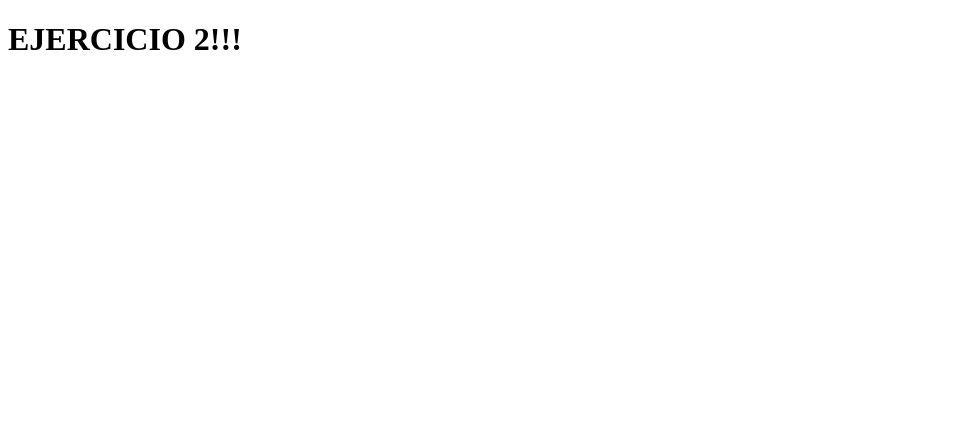
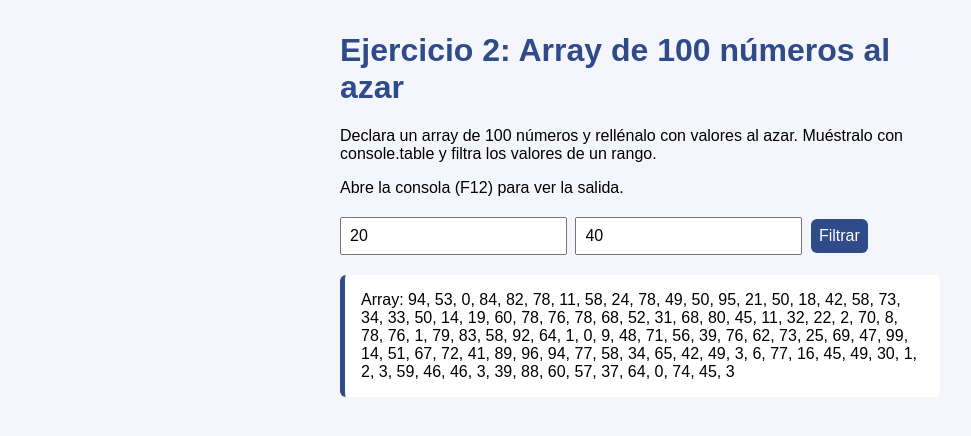
Before and after one commit to joaaquin-cstll/joaaquin-cstll.github.io, a plain HTML site: page fundamentos-js/ejercicio2/index.html in a window 1280 px wide. Shown: the whole page, without its empty margins (0-971 px from the left). Drawn offline with Linux system fonts and the light colour scheme.

Commit message:
ejercicios hasta el 5

```diff
--- /dev/null
+++ b/fundamentos-js/ejercicio1/style.css
@@ -0,0 +1,32 @@
+body {
+  font-family: Arial, sans-serif;
+  max-width: 600px;
+  margin: 2rem auto;
+  padding: 0 1rem;
+  background: #f4f6fb;
+}
+
+h1 { color: #2f4b8a; }
+
+input, button {
+  padding: 8px;
+  margin: 4px 4px 4px 0;
+  font-size: 1rem;
+}
+
+button {
+  background: #2f4b8a;
+  color: white;
+  border: none;
+  border-radius: 6px;
+  cursor: pointer;
+}
+
+#resultado {
+  margin-top: 1rem;
+  padding: 1rem;
+  background: white;
+  border-left: 5px solid #2f4b8a;
+  border-radius: 6px;
+  white-space: pre-line;
+}
--- a/fundamentos-js/ejercicio2/index.html
+++ b/fundamentos-js/ejercicio2/index.html
@@ -1,12 +1,21 @@
 <!DOCTYPE html>
-<html lang="en">
+<html lang="es">
 <head>
-    <meta charset="UTF-8">
-    <meta name="viewport" content="width=device-width, initial-scale=1.0">
-    <title>ejercicio2</title>
+  <meta charset="UTF-8">
+  <title>Ejercicio 2</title>
+  <link rel="stylesheet" href="style.css">
 </head>
 <body>
-    <h1>EJERCICIO 2!!!</h1>
-    <script src="script.js"></script>
+  <h1>Ejercicio 2: Array de 100 números al azar</h1>
+  <p>Declara un array de 100 números y rellénalo con valores al azar. Muéstralo con console.table y filtra los valores de un rango.</p>
+
+  <p>Abre la consola (F12) para ver la salida.</p>
+  <input type="number" id="min" placeholder="Mínimo" value="20">
+  <input type="number" id="max" placeholder="Máximo" value="40">
+  <button id="boton">Filtrar</button>
+
+  <div id="resultado"></div>
+
+  <script src="script.js"></script>
 </body>
 </html>
--- a/fundamentos-js/ejercicio2/script.js
+++ b/fundamentos-js/ejercicio2/script.js
@@ -1,15 +1,16 @@
-// Array de 100 números del 1 al 200
-const numeros = Array.from({ length: 100 }, () => Math.floor(Math.random() * 200) + 1);
+const salida = document.getElementById("resultado");
 
-// 2. Mostrar array
-console.log("--- Array completo ---");
+const numeros = [];
+for (let i = 0; i < 100; i++) {
+  numeros.push(Math.floor(Math.random() * 101));
+}
 console.table(numeros);
+salida.textContent = "Array: " + numeros.join(", ");
 
-// 3. Filtrar por números del 50 al 150
-const minimo = 50;
-const maximo = 150;
-const numerosFiltrados = numeros.filter(num => num >= minimo && num <= maximo);
-
-// 4. Mostrar número filtrados
-console.log(`--- Números filtrados en el rango [${minimo} - ${maximo}] (${numerosFiltrados.length} encontrados) ---`);
-console.table(numerosFiltrados);
+document.getElementById("boton").addEventListener("click", function () {
+  const min = Number(document.getElementById("min").value);
+  const max = Number(document.getElementById("max").value);
+  const filtrados = numeros.filter(n => n >= min && n <= max);
+  console.table(filtrados);
+  salida.textContent = "Array: " + numeros.join(", ") + "\n\nEntre " + min + " y " + max + ": " + filtrados.join(", ");
+});
--- /dev/null
+++ b/fundamentos-js/ejercicio2/style.css
@@ -0,0 +1,32 @@
+body {
+  font-family: Arial, sans-serif;
+  max-width: 600px;
+  margin: 2rem auto;
+  padding: 0 1rem;
+  background: #f4f6fb;
+}
+
+h1 { color: #2f4b8a; }
+
+input, button {
+  padding: 8px;
+  margin: 4px 4px 4px 0;
+  font-size: 1rem;
+}
+
+button {
+  background: #2f4b8a;
+  color: white;
+  border: none;
+  border-radius: 6px;
+  cursor: pointer;
+}
+
+#resultado {
+  margin-top: 1rem;
+  padding: 1rem;
+  background: white;
+  border-left: 5px solid #2f4b8a;
+  border-radius: 6px;
+  white-space: pre-line;
+}
--- /dev/null
+++ b/fundamentos-js/ejercicio3/style.css
@@ -0,0 +1,32 @@
+body {
+  font-family: Arial, sans-serif;
+  max-width: 600px;
+  margin: 2rem auto;
+  padding: 0 1rem;
+  background: #f4f6fb;
+}
+
+h1 { color: #2f4b8a; }
+
+input, button {
+  padding: 8px;
+  margin: 4px 4px 4px 0;
+  font-size: 1rem;
+}
+
+button {
+  background: #2f4b8a;
+  color: white;
+  border: none;
+  border-radius: 6px;
+  cursor: pointer;
+}
+
+#resultado {
+  margin-top: 1rem;
+  padding: 1rem;
+  background: white;
+  border-left: 5px solid #2f4b8a;
+  border-radius: 6px;
+  white-space: pre-line;
+}
--- /dev/null
+++ b/fundamentos-js/ejercicio4/style.css
@@ -0,0 +1,32 @@
+body {
+  font-family: Arial, sans-serif;
+  max-width: 600px;
+  margin: 2rem auto;
+  padding: 0 1rem;
+  background: #f4f6fb;
+}
+
+h1 { color: #2f4b8a; }
+
+input, button {
+  padding: 8px;
+  margin: 4px 4px 4px 0;
+  font-size: 1rem;
+}
+
+button {
+  background: #2f4b8a;
+  color: white;
+  border: none;
+  border-radius: 6px;
+  cursor: pointer;
+}
+
+#resultado {
+  margin-top: 1rem;
+  padding: 1rem;
+  background: white;
+  border-left: 5px solid #2f4b8a;
+  border-radius: 6px;
+  white-space: pre-line;
+}
--- /dev/null
+++ b/fundamentos-js/ejercicio5/style.css
@@ -0,0 +1,32 @@
+body {
+  font-family: Arial, sans-serif;
+  max-width: 600px;
+  margin: 2rem auto;
+  padding: 0 1rem;
+  background: #f4f6fb;
+}
+
+h1 { color: #2f4b8a; }
+
+input, button {
+  padding: 8px;
+  margin: 4px 4px 4px 0;
+  font-size: 1rem;
+}
+
+button {
+  background: #2f4b8a;
+  color: white;
+  border: none;
+  border-radius: 6px;
+  cursor: pointer;
+}
+
+#resultado {
+  margin-top: 1rem;
+  padding: 1rem;
+  background: white;
+  border-left: 5px solid #2f4b8a;
+  border-radius: 6px;
+  white-space: pre-line;
+}
```
Also changed, not shown: fundamentos-js/ejercicio1/index.html (+12 -6 lines), fundamentos-js/ejercicio1/script.js (+21 -7 lines), fundamentos-js/ejercicio3/index.html (added, +18 -0 lines), fundamentos-js/ejercicio3/script.js (added, +21 -0 lines), fundamentos-js/ejercicio4/index.html (added, +18 -0 lines), fundamentos-js/ejercicio4/script.js (added, +9 -0 lines), fundamentos-js/ejercicio5/index.html (added, +18 -0 lines), fundamentos-js/ejercicio5/script.js (added, +8 -0 lines), fundamentos-js/index.html (added, +34 -0 lines).
